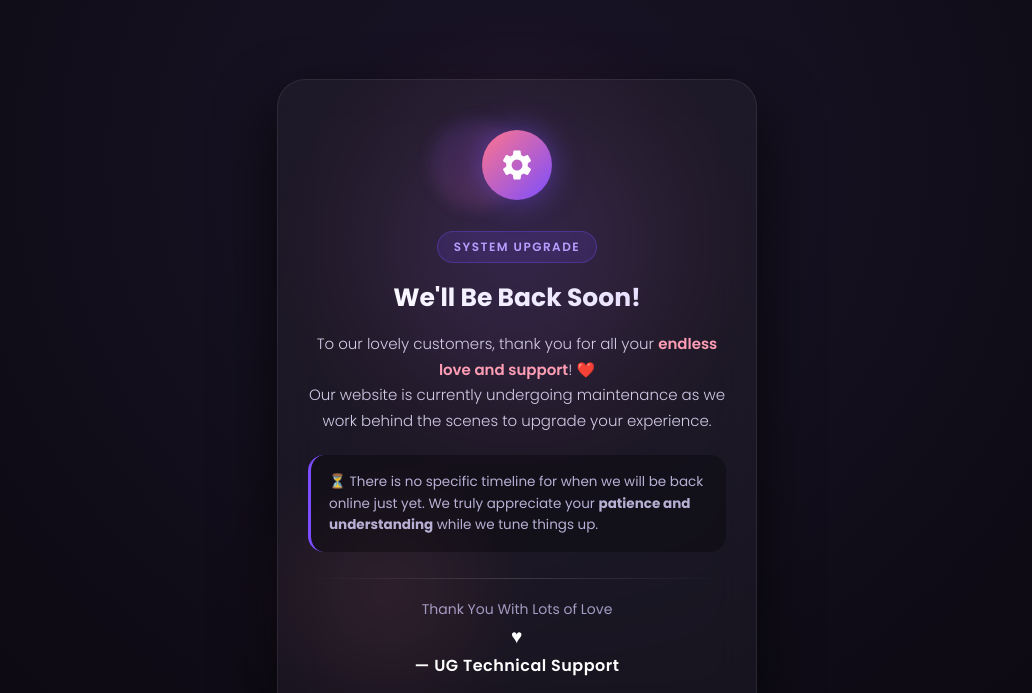
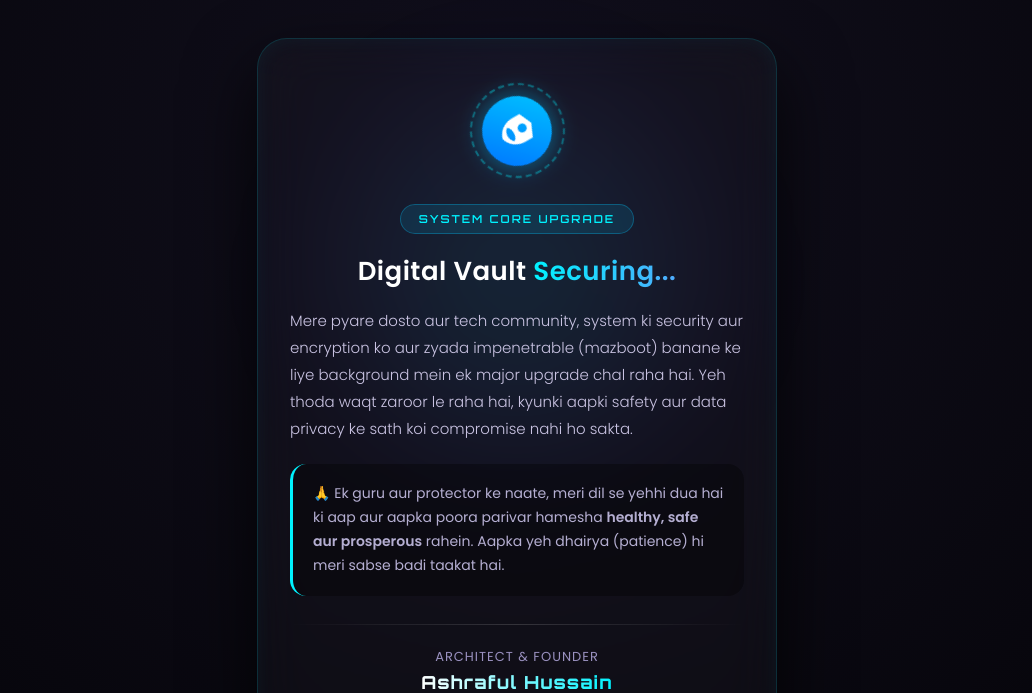
Before and after one commit to onboardglobal1-oss/ashraful-unique-shop, a plain HTML site: page index.html in a window 1280 px wide. Shown: the top 693 px of the page, without its empty margins (123-1155 px from the left). Drawn offline with Linux system fonts and the light colour scheme.

Commit message:
Update index.html

```diff
--- a/index.html
+++ b/index.html
@@ -3,8 +3,8 @@
 <head>
   <meta charset="UTF-8" />
   <meta name="viewport" content="width=device-width, initial-scale=1.0" />
-  <title>Under Maintenance | UG Technical Support</title>
-  <link href="https://fonts.googleapis.com/css2?family=Poppins:wght@300;400;500;600;700&display=swap" rel="stylesheet">
+  <title>System Lockdown & Maintenance | ASHRAFUL UNIQUE SHOP</title>
+  <link href="https://fonts.googleapis.com/css2?family=Orbitron:wght@400;600;800&family=Poppins:wght@300;400;500;600&display=swap" rel="stylesheet">
   <style>
     * {
       margin: 0;
@@ -18,62 +18,50 @@
       display: flex;
       justify-content: center;
       align-items: center;
-      background: radial-gradient(circle at 50% 20%, #1a1528 0%, #09070e 100%);
-      color: #f3f0ff;
+      background: radial-gradient(circle at 50% 20%, #12101e 0%, #050409 100%);
+      color: #e2dfef;
       padding: 20px;
       overflow: hidden;
       position: relative;
     }
 
-    /* Ambient Dim Glow Background Effect */
+    /* Cyber Security Neon Glow Orbs */
     .glow-orb-1 {
       position: absolute;
-      width: 350px;
-      height: 350px;
-      background: radial-gradient(circle, rgba(124, 77, 255, 0.22) 0%, rgba(255, 117, 140, 0.08) 50%, transparent 70%);
+      width: 400px;
+      height: 400px;
+      background: radial-gradient(circle, rgba(0, 242, 254, 0.15) 0%, rgba(79, 70, 229, 0.08) 50%, transparent 70%);
       border-radius: 50%;
       top: 10%;
       left: 50%;
       transform: translateX(-50%);
-      filter: blur(50px);
+      filter: blur(60px);
       z-index: 0;
-      animation: pulseGlow 6s infinite alternate ease-in-out;
+      animation: pulseNeon 5s infinite alternate ease-in-out;
     }
 
-    .glow-orb-2 {
-      position: absolute;
-      width: 250px;
-      height: 250px;
-      background: radial-gradient(circle, rgba(255, 117, 140, 0.15) 0%, transparent 70%);
-      border-radius: 50%;
-      bottom: 10%;
-      left: 30%;
-      filter: blur(40px);
-      z-index: 0;
+    @keyframes pulseNeon {
+      0% { transform: translateX(-50%) scale(0.9); opacity: 0.5; }
+      100% { transform: translateX(-50%) scale(1.15); opacity: 0.9; }
     }
 
-    @keyframes pulseGlow {
-      0% { transform: translateX(-50%) scale(0.9); opacity: 0.6; }
-      100% { transform: translateX(-50%) scale(1.15); opacity: 1; }
-    }
-
-    /* Glassmorphism Card with Entry Animation */
+    /* Glassmorphism Cyber Card */
     .maintenance-card {
       position: relative;
       z-index: 1;
-      max-width: 480px;
+      max-width: 520px;
       width: 100%;
-      background: rgba(255, 255, 255, 0.035);
-      backdrop-filter: blur(20px);
-      -webkit-backdrop-filter: blur(20px);
-      border: 1px solid rgba(255, 255, 255, 0.08);
-      border-radius: 28px;
-      padding: 42px 30px;
+      background: rgba(255, 255, 255, 0.025);
+      backdrop-filter: blur(24px);
+      -webkit-backdrop-filter: blur(24px);
+      border: 1px solid rgba(0, 242, 254, 0.15);
+      border-radius: 30px;
+      padding: 44px 32px;
       text-align: center;
-      box-shadow: 0 25px 60px rgba(0, 0, 0, 0.7);
-      animation: cardEntrance 1.2s cubic-bezier(0.16, 1, 0.3, 1) forwards;
+      box-shadow: 0 30px 70px rgba(0, 0, 0, 0.8), inset 0 0 20px rgba(0, 242, 254, 0.05);
+      animation: cardEntrance 1s cubic-bezier(0.16, 1, 0.3, 1) forwards;
       opacity: 0;
-      transform: translateY(30px);
+      transform: translateY(35px);
     }
 
     @keyframes cardEntrance {
@@ -83,166 +71,183 @@
       }
     }
 
-    /* Settings / Gear Icon with Smooth Rotation */
+    /* Unique High-Tech Rotating Security & Shield Animation */
     .icon-container {
       position: relative;
-      width: 85px;
-      height: 85px;
-      margin: 0 auto 24px;
+      width: 95px;
+      height: 95px;
+      margin: 0 auto 26px;
       display: flex;
       justify-content: center;
       align-items: center;
     }
 
-    .gear-bg {
+    /* Outer Radar Ring */
+    .radar-ring {
       position: absolute;
       width: 100%;
       height: 100%;
-      background: linear-gradient(135deg, rgba(124, 77, 255, 0.2), rgba(255, 117, 140, 0.2));
+      border: 2px dashed rgba(0, 242, 254, 0.35);
       border-radius: 50%;
-      filter: blur(8px);
-      animation: pulseGlow 3s infinite alternate;
+      animation: spinRadar 12s linear infinite;
     }
 
-    .gear-icon {
+    @keyframes spinRadar {
+      from { transform: rotate(0deg); }
+      to { transform: rotate(360deg); }
+    }
+
+    /* Inner Core Gear */
+    .core-gear {
       position: relative;
       z-index: 2;
       width: 70px;
       height: 70px;
-      background: linear-gradient(135deg, #7c4dff 0%, #ff758c 100%);
+      background: linear-gradient(135deg, #00c6ff 0%, #0072ff 100%);
       border-radius: 50%;
       display: flex;
       justify-content: center;
       align-items: center;
-      box-shadow: 0 0 30px rgba(124, 77, 255, 0.5);
-      animation: rotateGear 10s linear infinite;
+      box-shadow: 0 0 25px rgba(0, 198, 255, 0.5);
+      animation: counterSpin 6s linear infinite;
     }
 
-    .gear-icon svg {
+    @keyframes counterSpin {
+      from { transform: rotate(360deg); }
+      to { transform: rotate(0deg); }
+    }
+
+    .core-gear svg {
       width: 36px;
       height: 36px;
       fill: #ffffff;
     }
 
-    @keyframes rotateGear {
-      from { transform: rotate(0deg); }
-      to { transform: rotate(360deg); }
-    }
-
     .badge {
       display: inline-block;
-      background: rgba(124, 77, 255, 0.15);
-      color: #b89eff;
-      font-size: 12px;
+      background: rgba(0, 198, 255, 0.12);
+      color: #00f2fe;
+      font-family: 'Orbitron', sans-serif;
+      font-size: 11px;
       font-weight: 600;
-      letter-spacing: 1.5px;
+      letter-spacing: 2px;
       text-transform: uppercase;
-      padding: 6px 16px;
+      padding: 7px 18px;
       border-radius: 50px;
-      border: 1px solid rgba(124, 77, 255, 0.3);
-      margin-bottom: 16px;
+      border: 1px solid rgba(0, 198, 255, 0.3);
+      margin-bottom: 18px;
     }
 
     h1 {
-      font-size: 25px;
+      font-size: 26px;
       font-weight: 700;
-      margin-bottom: 14px;
-      background: linear-gradient(to right, #ffffff, #e2d9ff);
+      margin-bottom: 16px;
+      color: #ffffff;
+      letter-spacing: 0.5px;
+    }
+
+    h1 span {
+      background: linear-gradient(to right, #00f2fe, #4facfe);
       -webkit-background-clip: text;
       -webkit-text-fill-color: transparent;
     }
 
-    .love-message {
+    .guru-message {
       font-size: 15px;
-      line-height: 1.7;
-      color: #d1cbe6;
+      line-height: 1.8;
+      color: #c9c3e2;
       font-weight: 300;
       margin-bottom: 22px;
+      text-align: left;
     }
 
-    .love-message strong {
-      color: #ff9eb5;
-      font-weight: 600;
+    .guru-message strong {
+      color: #00f2fe;
+      font-weight: 500;
     }
 
-    .status-note {
-      background: rgba(0, 0, 0, 0.3);
+    .prayer-box {
+      background: rgba(0, 0, 0, 0.35);
       border-radius: 16px;
-      padding: 16px 18px;
-      font-size: 13.5px;
-      color: #b8b0d4;
-      border-left: 3px solid #7c4dff;
-      margin-bottom: 26px;
-      line-height: 1.6;
+      padding: 18px 20px;
+      font-size: 14px;
+      color: #b5afd2;
+      border-left: 3px solid #00f2fe;
+      margin-bottom: 28px;
+      line-height: 1.7;
       text-align: left;
     }
 
     .divider {
       height: 1px;
       background: linear-gradient(to right, transparent, rgba(255, 255, 255, 0.15), transparent);
-      margin-bottom: 20px;
+      margin-bottom: 22px;
     }
 
-    .signature {
-      font-size: 14px;
-      color: #a39bc2;
+    .signature-container {
+      display: flex;
+      flex-direction: column;
+      align-items: center;
+      gap: 4px;
     }
 
-    .signature span {
-      display: block;
-      margin-top: 4px;
-      font-size: 16px;
-      font-weight: 600;
-      color: #ffffff;
-      letter-spacing: 0.5px;
+    .owner-title {
+      font-size: 13px;
+      color: #9a91c0;
+      letter-spacing: 1px;
+      text-transform: uppercase;
     }
 
-    .heart-symbol {
-      color: #ff5e7e;
-      display: inline-block;
-      animation: softBeat 2s infinite ease-in-out;
+    .owner-name {
+      font-size: 18px;
+      font-weight: 700;
+      font-family: 'Orbitron', sans-serif;
+      background: linear-gradient(to right, #ffffff, #00f2fe);
+      -webkit-background-clip: text;
+      -webkit-text-fill-color: transparent;
+      letter-spacing: 1px;
     }
 
-    @keyframes softBeat {
-      0%, 100% { transform: scale(1); }
-      50% { transform: scale(1.2); }
+    .brand-sub {
+      font-size: 12px;
+      color: #78709e;
+      margin-top: 2px;
     }
   </style>
 </head>
 <body>
 
   <div class="glow-orb-1"></div>
-  <div class="glow-orb-2"></div>
 
   <div class="maintenance-card">
-    <!-- Rotating Settings / Gear Icon -->
+    <!-- Unique High-Tech Radar & Shield Gear Animation -->
     <div class="icon-container">
-      <div class="gear-bg"></div>
-      <div class="gear-icon">
+      <div class="radar-ring"></div>
+      <div class="core-gear">
         <svg viewBox="0 0 24 24">
-          <path d="M19.14,12.94c0.04-0.3,0.06-0.61,0.06-0.94c0-0.32-0.02-0.64-0.07-0.94l2.03-1.58c0.18-0.14,0.23-0.41,0.12-0.61 l-1.92-3.32c-0.12-0.22-0.37-0.29-0.59-0.22l-2.39,0.96c-0.5-0.38-1.03-0.7-1.62-0.94L14.4,2.81c-0.04-0.24-0.24-0.41-0.48-0.41 h-3.84c-0.24,0-0.43,0.17-0.47,0.41L9.25,5.35C8.66,5.59,8.12,5.92,7.63,6.3L5.24,5.34C5.02,5.27,4.77,5.34,4.65,5.56 L2.73,8.88c-0.11,0.2-0.06,0.47,0.12,0.61l2.03,1.58c-0.05,0.3-0.07,0.62-0.07,0.94s0.02,0.64,0.07,0.94l-2.03,1.58 c-0.18,0.14-0.23,0.41-0.12,0.61l1.92,3.32c0.12,0.22,0.37,0.29,0.59,0.22l2.39-0.96c0.5,0.38,1.03,0.7,1.62,0.94l0.36,2.54 c0.05,0.24,0.24,0.41,0.48,0.41h3.84c0.24,0,0.44-0.17,0.47-0.41l0.36-2.54c0.59-0.24,1.13-0.56,1.62-0.94l2.39,0.96 c0.22,0.08,0.47,0.01,0.59-0.22l1.92-3.32c0.11-0.2,0.06-0.47-0.12-0.61L19.14,12.94z M12,15.6c-1.98,0-3.6-1.62-3.6-3.6 s1.62-3.6,3.6-3.6s3.6,1.62,3.6,3.6S13.98,15.6,12,15.6z"/>
+          <path d="M12,1L3,5V11C3,16.55 6.84,21.74 12,23C17.16,21.74 21,16.55 21,11V5L12,1M12,5A3,3 0 0,1 15,8A3,3 0 0,1 12,11A3,3 0 0,1 9,8A3,3 0 0,1 12,5M17,17C15.5,18.5 13.83,19.22 12,19.22C10.17,19.22 8.5,18.5 7,17C7,15.5 10,14.5 12,14.5C14,14.5 17,15.5 17,17Z"/>
         </svg>
       </div>
     </div>
 
-    <div class="badge">System Upgrade</div>
+    <div class="badge">System Core Upgrade</div>
 
-    <h1>We'll Be Back Soon!</h1>
+    <h1>Digital Vault <span>Securing...</span></h1>
 
-    <p class="love-message">
-      To our lovely customers, thank you for all your <strong>endless love and support</strong>! ❤️<br>
-      Our website is currently undergoing maintenance as we work behind the scenes to upgrade your experience.
-    </p>
+    <div class="guru-message">
+      Mere pyare dosto aur tech community, system ki security aur encryption ko aur zyada impenetrable (mazboot) banane ke liye background mein ek major upgrade chal raha hai. Yeh thoda waqt zaroor le raha hai, kyunki aapki safety aur data privacy ke sath koi compromise nahi ho sakta.
+    </div>
 
-    <div class="status-note">
-      ⏳ There is no specific timeline for when we will be back online just yet. We truly appreciate your <strong>patience and understanding</strong> while we tune things up.
+    <div class="prayer-box">
+      🙏 Ek guru aur protector ke naate, meri dil se yehhi dua hai ki aap aur aapka poora parivar hamesha <strong>healthy, safe aur prosperous</strong> rahein. Aapka yeh dhairya (patience) hi meri sabse badi taakat hai.
     </div>
 
     <div class="divider"></div>
 
-    <div class="signature">
-      Thank You With Lots of Love <span class="heart-symbol">♥</span>
-      <span>— UG Technical Support</span>
+    <div class="signature-container">
+      <span class="owner-title">Architect & Founder</span>
+      <span class="owner-name">Ashraful Hussain</span>
+      <span class="brand-sub">UG Technical Support</span>
     </div>
   </div>
 
```
